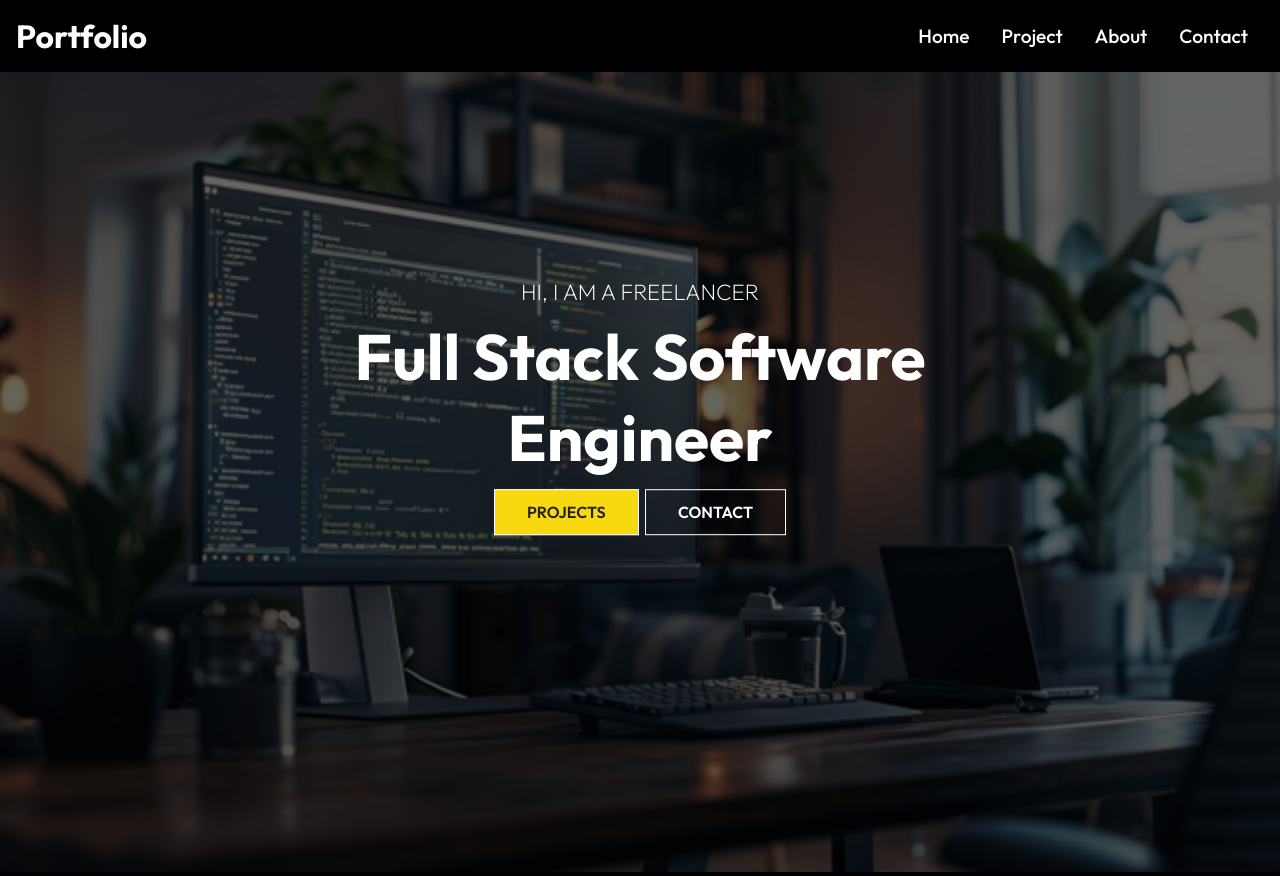
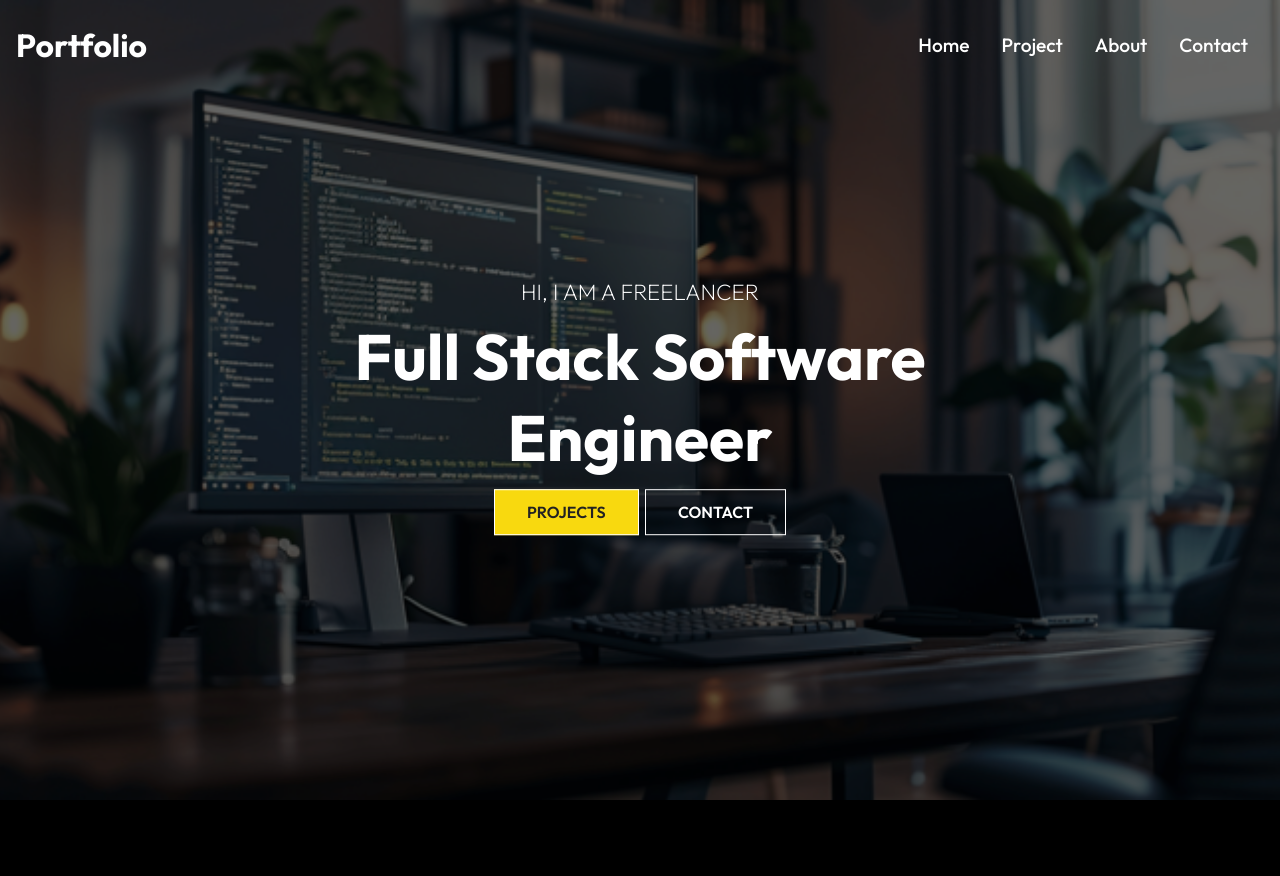
Before and after one commit to lyspaul/portfolio-app, a React (Create React App) app: page / in a window 1280 px wide. After the commit the page ends 804 px from the top, so only its background shows below. Built offline with nearby package versions, Linux system fonts and the light colour scheme.

Commit message:
Added a background color and function to the navigation bar. Made the HeroImg reactive

```diff
--- a/src/components/HeroImg.css
+++ b/src/components/HeroImg.css
@@ -50,3 +50,13 @@
 .content  .btn{
     margin: 1rem 0.2rem;
 }
+
+@media screen and (max-width:640px) {
+.hero .content h1 {
+        font-size: 3rem;
+    }
+
+    .hero .content p {
+        font-size: 1.4rem;
+    }
+}
--- a/src/components/Navbar.css
+++ b/src/components/Navbar.css
@@ -3,6 +3,15 @@
     justify-content: space-between;
     align-items: center;
     padding: 1rem;
+    position: fixed;
+    width: 100%;
+    height: 90px;
+    z-index: 10;
+}
+
+.header-bg{
+    background-color: rgba(0, 0, 0, 0.85);
+    transition: 0.5s
 }
 
 .nav-menu {
--- a/src/components/Navbar.js
+++ b/src/components/Navbar.js
@@ -7,8 +7,19 @@
 const Navbar = () => {
   const [click, setClick] = useState(false);
   const handleClick = () => setClick(!click);
+
+  const [color, setColor] = useState(false);
+  //set the color to true if the window scroll is greater than 100 pixel, false if not
+  const changeColor = () => {
+    //using the window event listener
+    if (window.scrollY >= 100) {
+      setColor(true);
+    } else setColor(false);
+  };
+
+  window.addEventListener("scroll", changeColor);
   return (
-    <div className="header">
+    <div className={color ? "header header-bg" : "header"}>
       <Link to="/">
         <h1>Portfolio</h1>
       </Link>
```
